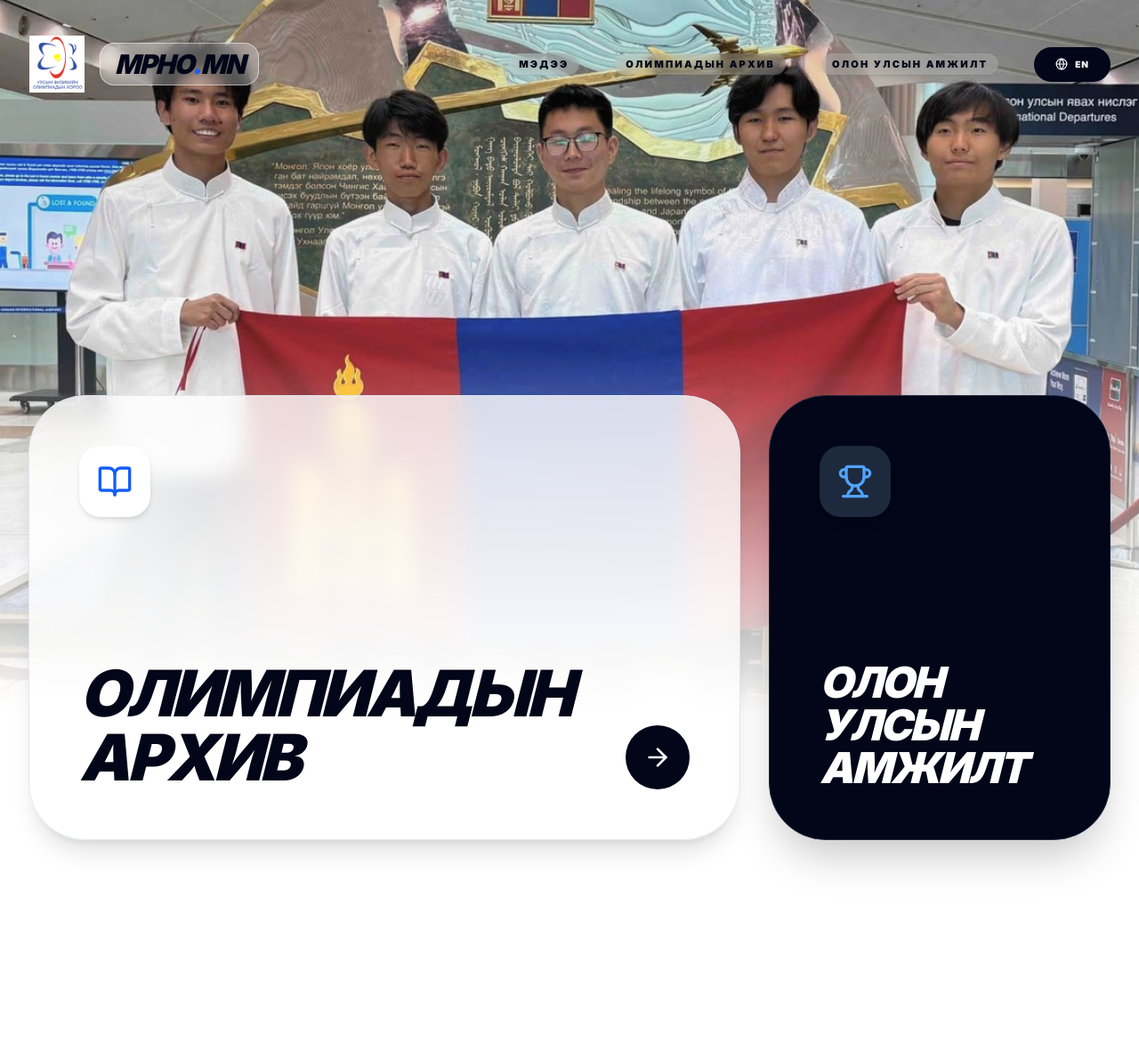
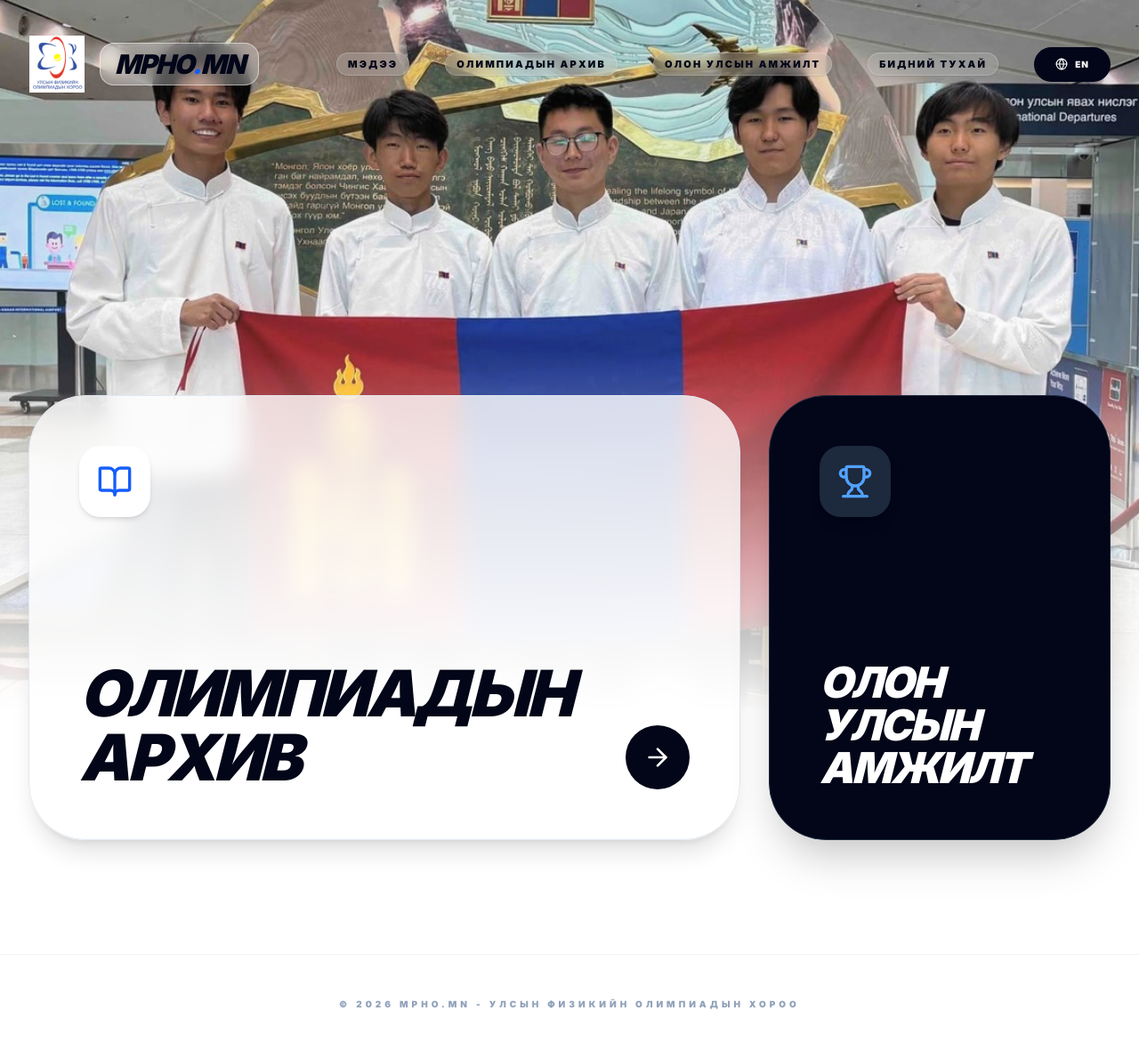
Before and after one commit to enkhtushigee-design/mpho-project, a Next.js app: page / in a window 1280 px wide. Shown: the top 1172 px of the page at 89% size. Before the commit the page ends 1072 px from the top, so only its background shows below. Built offline with nearby package versions, Linux system fonts and the light colour scheme.

Commit message:
Fixed Navbar link styling and finalized Home page layout

```diff
--- a/app/page.tsx
+++ b/app/page.tsx
@@ -1,7 +1,7 @@
 "use client";
 
 import Link from "next/link";
-import Image from "next/image"; // Логонд ашиглана
+import Image from "next/image";
 import { useLanguage } from "@/lib/LanguageContext";
 import { Globe, BookOpen, Trophy, ArrowRight } from "lucide-react";
 
@@ -9,17 +9,16 @@ export default function Home() {
   const { t, lang, setLang } = useLanguage();
 
   return (
-    // АНХААР: Эндээс bg-white-ийг авч хаясан. Одоо зураг харагдана.
     <main className="min-h-screen relative font-sans selection:bg-blue-100 overflow-x-hidden">
 
-      {/* BACKGROUND IMAGE - Хамгийн энгийн HTML img тааг ашиглав (Найдвартай) */}
-      <div className="fixed top-0 left-0 w-full h-[800px] -z-50">
+      {/* BACKGROUND IMAGE - HTML img ашигласан (Найдвартай харагдана) */}
+      <div className="fixed top-0 left-0 w-full h-[800px] -z-50 pointer-events-none">
         <img
           src="/hero-bg.jpg"
           alt="Background"
           className="w-full h-full object-cover object-top opacity-100"
         />
-        {/* Overlay - Зургийг доошоо цагаан өнгөтэй уусгах */}
+        {/* Overlay */}
         <div className="absolute inset-0 bg-gradient-to-b from-black/10 via-white/10 to-white" />
       </div>
 
@@ -33,24 +32,28 @@ export default function Home() {
               fill
               className="object-contain"
               priority
-              unoptimized // Лого харагдахгүй бол үүнийг нэмдэг
+              unoptimized
             />
           </div>
-          {/* Текстийг зураг дээр тод харагдуулахын тулд drop-shadow нэмлээ */}
           <h1 className="text-3xl font-[1000] italic tracking-tighter leading-none select-none text-slate-950 uppercase drop-shadow-md bg-white/30 backdrop-blur-sm px-4 py-2 rounded-2xl border border-white/50">
             MPHO<span className="text-blue-600">.</span>MN
           </h1>
         </Link>
 
-        <div className="flex items-center gap-10">
-          <Link href="/news" className="text-[11px] font-[1000] uppercase tracking-[0.2em] text-slate-950 hover:text-blue-700 transition-colors drop-shadow-sm bg-white/20 px-3 py-1 rounded-full backdrop-blur-sm">
+        <div className="flex items-center gap-6 xl:gap-10">
+          <Link href="/news" className="text-[11px] font-[1000] uppercase tracking-[0.2em] text-slate-950 hover:text-blue-700 transition-colors drop-shadow-sm bg-white/20 px-3 py-1 rounded-full backdrop-blur-sm border border-white/20">
             {t('nav.news')}
           </Link>
-          <Link href="/archive" className="text-[11px] font-[1000] uppercase tracking-[0.2em] text-slate-950 hover:text-blue-700 transition-colors drop-shadow-sm bg-white/20 px-3 py-1 rounded-full backdrop-blur-sm">
+          <Link href="/archive" className="text-[11px] font-[1000] uppercase tracking-[0.2em] text-slate-950 hover:text-blue-700 transition-colors drop-shadow-sm bg-white/20 px-3 py-1 rounded-full backdrop-blur-sm border border-white/20">
             {t('nav.archive')}
           </Link>
-          <Link href="/international" className="text-[11px] font-[1000] uppercase tracking-[0.2em] text-slate-950 hover:text-blue-700 transition-colors drop-shadow-sm bg-white/20 px-3 py-1 rounded-full backdrop-blur-sm">
+          <Link href="/international" className="text-[11px] font-[1000] uppercase tracking-[0.2em] text-slate-950 hover:text-blue-700 transition-colors drop-shadow-sm bg-white/20 px-3 py-1 rounded-full backdrop-blur-sm border border-white/20">
             {t('nav.intl_success')}
+          </Link>
+
+          {/* ЗАССАН ХЭСЭГ: About линкийг бусадтай нь ижил загвартай болгов */}
+          <Link href="/about" className="text-[11px] font-[1000] uppercase tracking-[0.2em] text-slate-950 hover:text-blue-700 transition-colors drop-shadow-sm bg-white/20 px-3 py-1 rounded-full backdrop-blur-sm border border-white/20">
+            {lang === 'mn' ? 'Бидний тухай' : 'About'}
           </Link>
 
           <button
@@ -62,7 +65,7 @@ export default function Home() {
         </div>
       </nav>
 
-      {/* HERO SPACE - Зургийг харуулах зай */}
+      {/* HERO SPACE */}
       <div className="h-[300px]" />
 
       {/* BENTO GRID */}
@@ -91,6 +94,13 @@ export default function Home() {
           </h3>
         </Link>
       </section>
+
+      {/* FOOTER - Дутуу байсныг нэмэв */}
+      <footer className="max-w-[1400px] mx-auto px-8 py-12 text-center border-t border-slate-200/50">
+        <p className="text-[10px] font-black uppercase tracking-[0.4em] text-slate-400">
+          © 2026 MPHO.MN - Улсын Физикийн Олимпиадын Хороо
+        </p>
+      </footer>
     </main>
   );
 }
```
